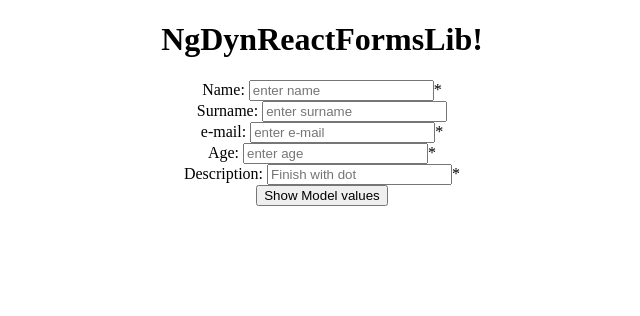
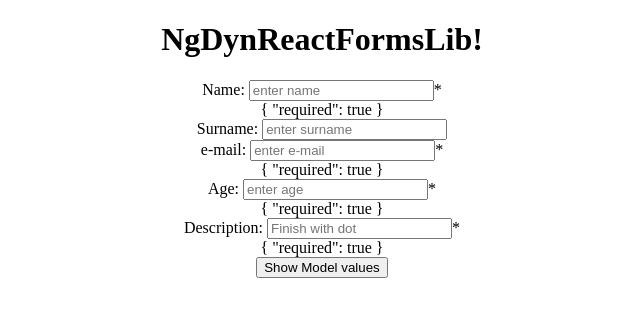
Before and after one commit to m0rtadelo/ngDynReactFormsLib, an Angular app: page / in a window 1280 px wide. Shown: the top 316 px of the page, without its empty margins (318-958 px from the left). Built offline with nearby package versions, Linux system fonts and the light colour scheme.

Commit message:
ADD errors to component

```diff
--- a/src/app/my-input/my-input.component.html
+++ b/src/app/my-input/my-input.component.html
@@ -5,4 +5,7 @@
     [attr.readonly]="readOnly ? true : null"
     >
     <span *ngIf="required">*</span>
+    <div *ngIf="this.model.get(name).errors">
+      {{ this.model.get(name).errors | json }}
+    </div>
 </div>
```
